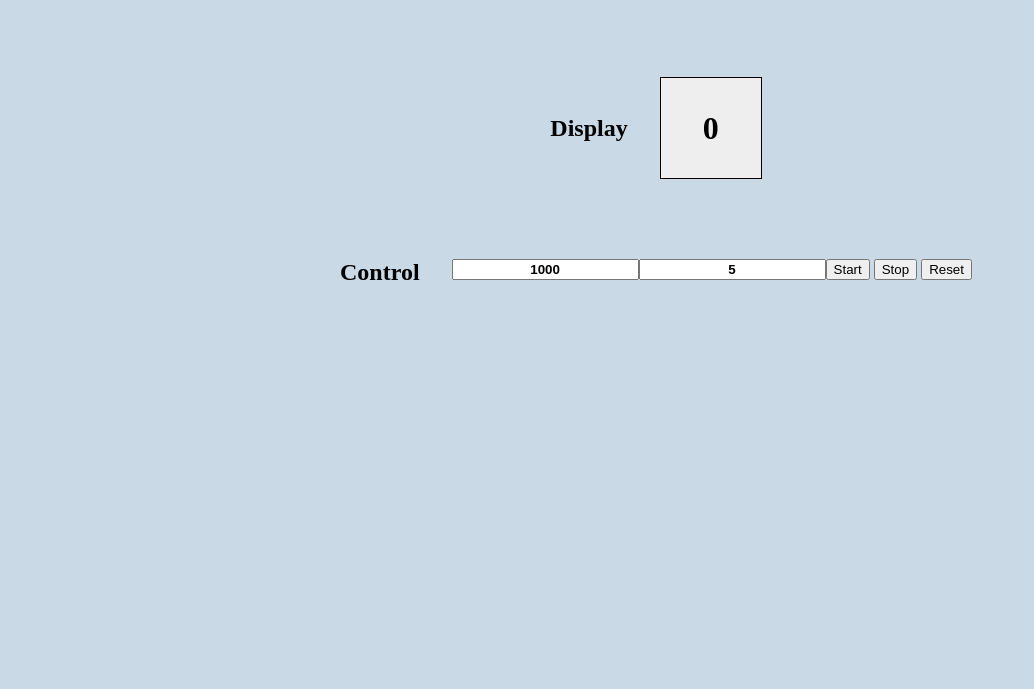
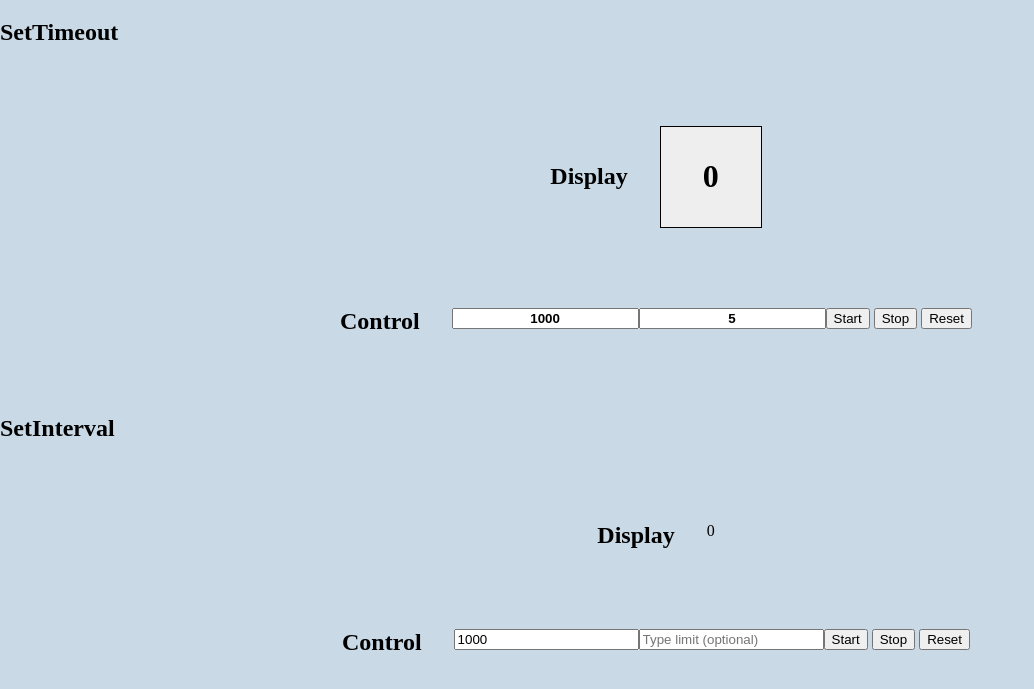
Before and after one commit to mpaskal/timer, a plain HTML site: page index.html in a window 1280 px wide. Shown: the part 61-750 px from the top of the page, without its empty margins (0-1034 px from the left). Drawn offline with Linux system fonts and the light colour scheme.

Commit message:
Add setInterval

```diff
--- a/index.html
+++ b/index.html
@@ -14,6 +14,8 @@
   </head>
   <body>
     <h1>Timer</h1>
+    <!-- SetTimeout -->
+    <h2>SetTimeout</h2>
     <div class="display">
       <div class="display_label">Display</div>
       <div class="display_text">0</div>
@@ -42,6 +44,36 @@
         <button class="reset" onClick="reset()">Reset</button>
       </div>
     </div>
+
+    <!-- SetInterval -->
+    <h2>SetInterval</h2>
+    <div class="display">
+      <div class="display_label">Display</div>
+      <div class="display_textInterval">0</div>
+    </div>
+    <div class="control">
+      <div class="control_label">Control</div>
+      <div>
+        <input
+          type="text"
+          class="control_intervalInterval"
+          value="1000"
+          placeholder="Type interval in ms"
+        />
+      </div>
+      <div>
+        <input
+          type="text"
+          class="control_limitInterval"
+          placeholder="Type limit (optional)"
+        />
+      </div>
+      <div>
+        <button class="startInterval" onClick="startInterval()">Start</button>
+        <button class="stopInterval" onClick="stopInterval()">Stop</button>
+        <button class="resetInterval" onClick="resetInterval()">Reset</button>
+      </div>
+    </div>
     <!-- Script -->
     <script src="script.js"></script>
   </body>
--- a/script.js
+++ b/script.js
@@ -2,10 +2,14 @@
 const interval = document.querySelector(".control_interval");
 const limit = document.querySelector(".control_limit");
 const displayCounter = document.querySelector(".display_text");
+const intervalInterval = document.querySelector(".control_intervalInterval");
+const limitInterval = document.querySelector(".control_limitInterval");
+let displayTimeInterval = document.querySelector(".display_textInterval");
 let count = true;
+let counterInterval = 1;
+let intervalId;
 
-// Listen event
-//document.addEventListener("click", start);
+// Set timeout
 
 // Display counter
 let displayNumber = (counter, limit) => {
@@ -51,3 +55,50 @@ function reset() {
   limit.value = 5;
   displayCounter.textContent = 0;
 }
+
+// Set interval
+
+// Display counter
+let displayIntervalNumber = () => {
+  console.log("counter ", counterInterval);
+  displayTimeInterval.textContent = counterInterval;
+  if (limitInterval.value && counterInterval >= limitInterval.value) {
+    stopInterval();
+  } else {
+    counterInterval++;
+  }
+};
+
+// Start interval
+function startInterval() {
+  console.log("StartTimerInterval");
+  startTimerInterval(
+    displayIntervalNumber,
+    intervalInterval.value,
+    limitInterval.value
+  );
+}
+
+// Start timer
+function startTimerInterval(displayNumber, interval, limit) {
+  console.log("I'm here");
+  console.log("Interval ", interval);
+  intervalId = setInterval(displayNumber, interval);
+  console.log("intervalId ", intervalId);
+}
+
+// Stop interval
+function stopInterval() {
+  clearInterval(intervalId);
+  counterInterval = 1;
+}
+
+// Reset interval
+function resetInterval() {
+  intervalInterval.value = 1000;
+  counterInterval = 1;
+  displayTimeInterval.textContent = 0;
+  if (intervalId) {
+    clearInterval(intervalId);
+  }
+}
```
